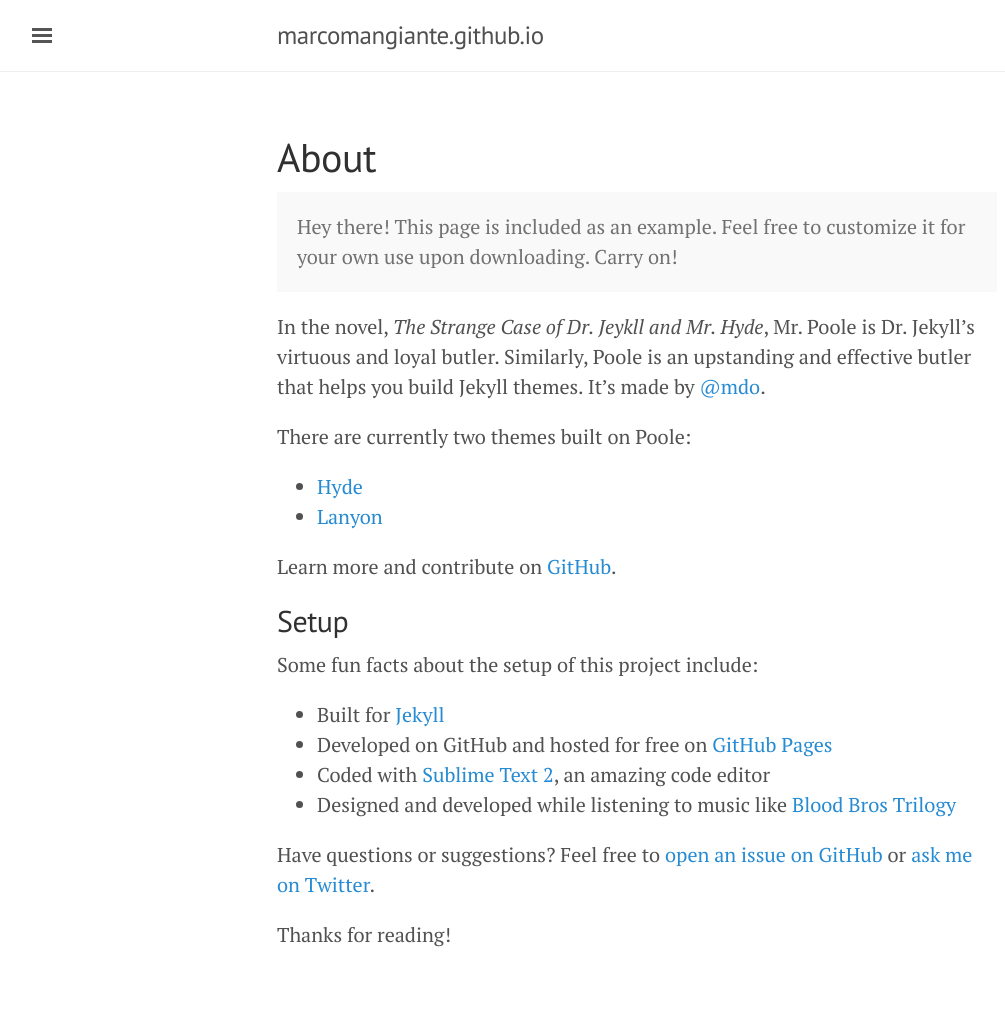
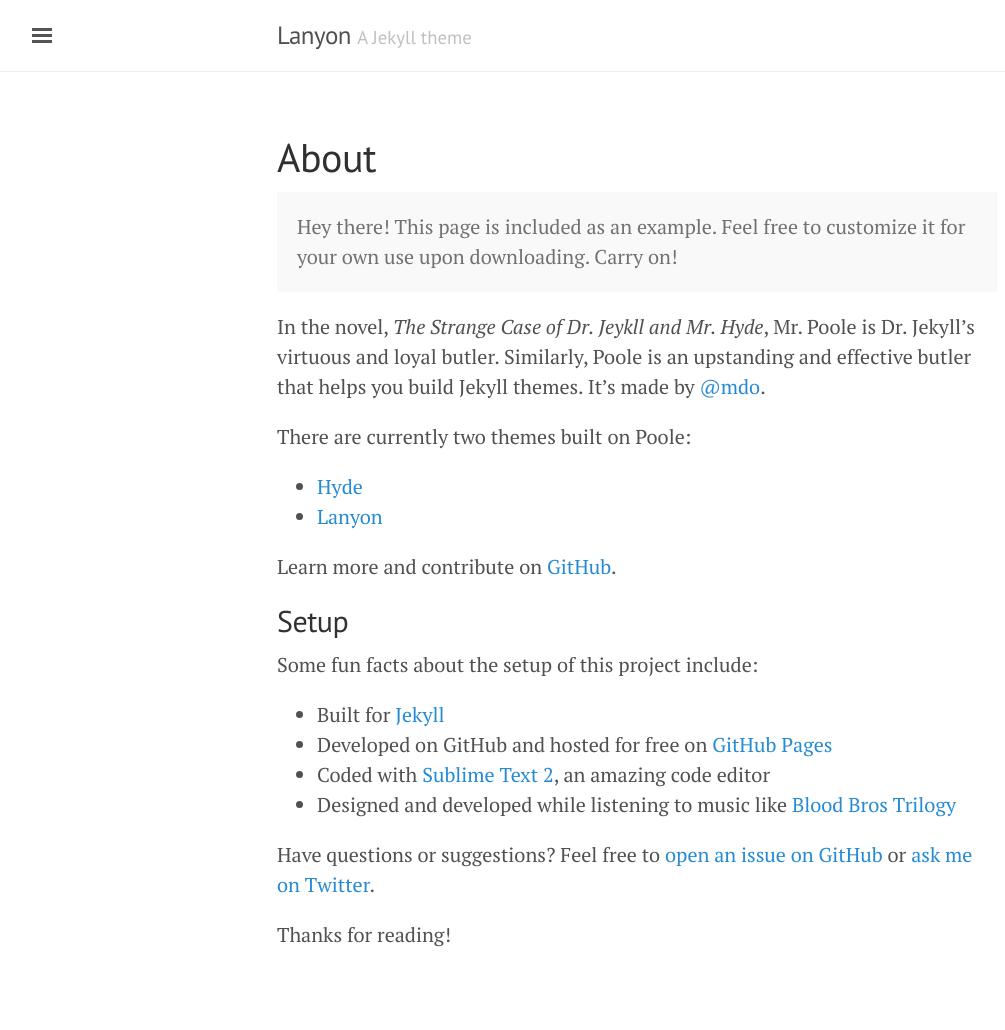
Before and after one commit to marcomangiante/marcomangiante.github.io, a Jekyll site: the page built from about.md, in a window 1280 px wide. Shown: the whole page, without its empty margins (3-1008 px from the left). Built offline with Jekyll 4.4.1, drawn with Linux system fonts in a browser that asks for light colours; some of the changed lines change nothing that is shown.

Commit message:
Normalize _config.yml
Delete lines from test.

```diff
--- a/_config.yml
+++ b/_config.yml
@@ -1,4 +1,3 @@
-<<<<<<< HEAD
 # Permalinks
 #
 # Use of `relative_permalinks` ensures post links from the index work properly.
@@ -21,6 +20,3 @@
 
 # Custom vars
 version:             1.0.0
-=======
-theme: jekyll-theme-minimal
->>>>>>> origin/master
```
